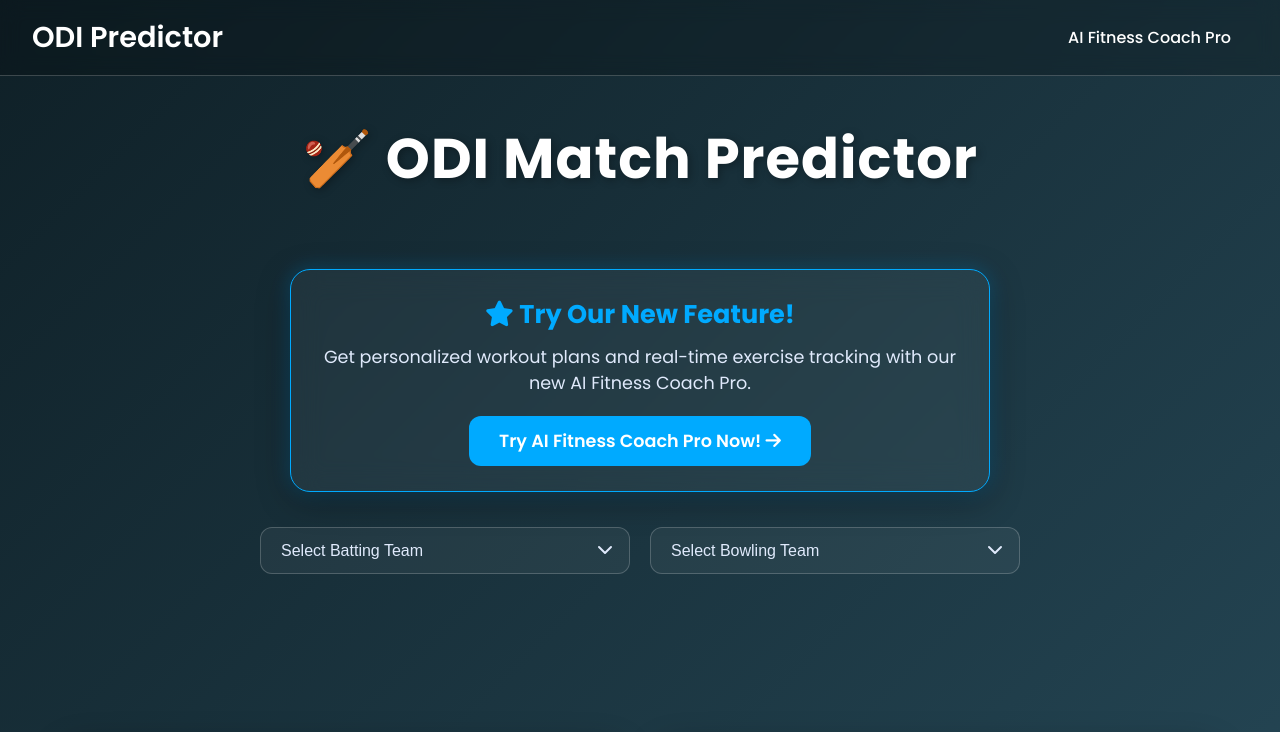
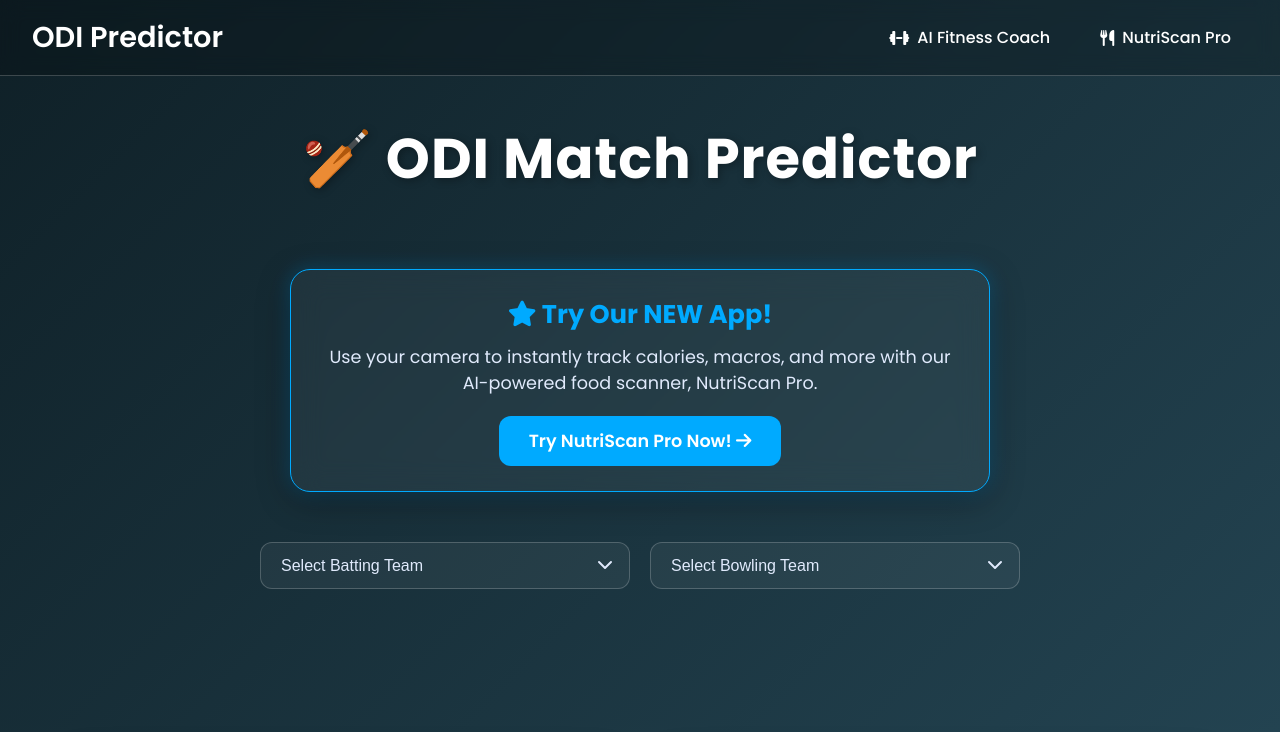
Before and after one commit to anhadjaj/odi_web, a Flask app: page / in a window 1280 px wide. Shown: the top 732 px of the page. Run offline with Flask 2, Linux system fonts and the light colour scheme; parts of the project's set-up code (start-up, migrations or seed data) failed here and were passed over.

Commit message:
index.html

```diff
--- a/templates/index.html
+++ b/templates/index.html
@@ -58,6 +58,11 @@
         font-weight: 600;
     }
 
+    header .nav-links {
+        display: flex;
+        gap: 1rem;
+    }
+
     header a {
         color: #fff;
         text-decoration: none;
@@ -66,6 +71,9 @@
         border: 1px solid transparent;
         border-radius: 8px;
         transition: all 0.3s ease;
+        display: flex;
+        align-items: center;
+        gap: 0.5rem;
     }
 
     header a:hover {
@@ -89,7 +97,7 @@
         border: 1px solid var(--primary-color);
         border-radius: 20px;
         padding: 25px 30px;
-        margin: 30px 0 15px;
+        margin: 30px 20px;
         width: 90%;
         max-width: 700px;
         text-align: center;
@@ -380,15 +388,24 @@
 
 <header>
     <h1>ODI Predictor</h1>
-    <a href="https://fitness-coach-pro.onrender.com/" target="_blank">AI Fitness Coach Pro</a>
+    <div class="nav-links">
+        <a href="https://fitness-coach-pro.onrender.com/" target="_blank">
+            <i class="fas fa-dumbbell"></i>
+            <span>AI Fitness Coach</span>
+        </a>
+        <a href="https://nutriscan-pro.onrender.com" target="_blank">
+            <i class="fas fa-utensils"></i>
+            <span>NutriScan Pro</span>
+        </a>
+    </div>
 </header>
 
 <h1 class="main-title">🏏 ODI Match Predictor</h1>
 
 <div class="featured-ad-container">
-    <h3><i class="fas fa-star"></i> Try Our New Feature!</h3>
-    <p>Get personalized workout plans and real-time exercise tracking with our new AI Fitness Coach Pro.</p>
-    <a href="https://fitness-coach-pro.onrender.com/" target="_blank" class="ad-button">Try AI Fitness Coach Pro Now! <i class="fas fa-arrow-right"></i></a>
+    <h3><i class="fas fa-star"></i> Try Our NEW App!</h3>
+    <p>Use your camera to instantly track calories, macros, and more with our AI-powered food scanner, NutriScan Pro.</p>
+    <a href="https://nutriscan-pro.onrender.com" target="_blank" class="ad-button">Try NutriScan Pro Now! <i class="fas fa-arrow-right"></i></a>
 </div>
 
 <div class="team-inputs">
@@ -614,7 +631,6 @@
       resultElement.textContent = "Error: Could not get prediction!";
     }
   }
-
 </script>
 
 </body>
```
